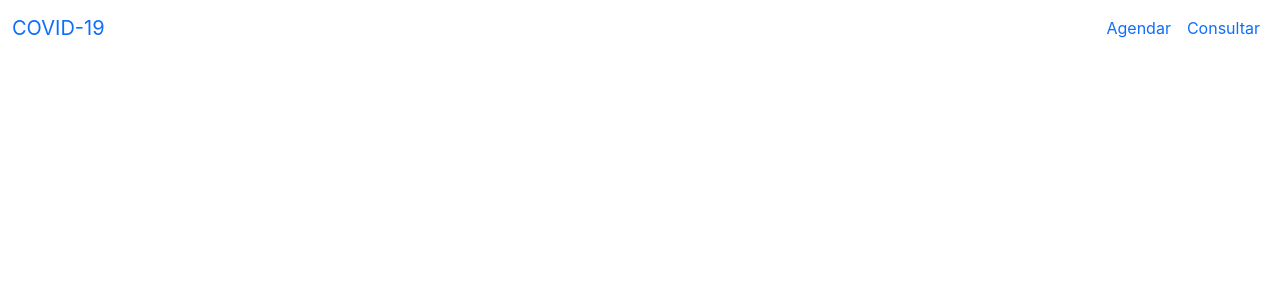
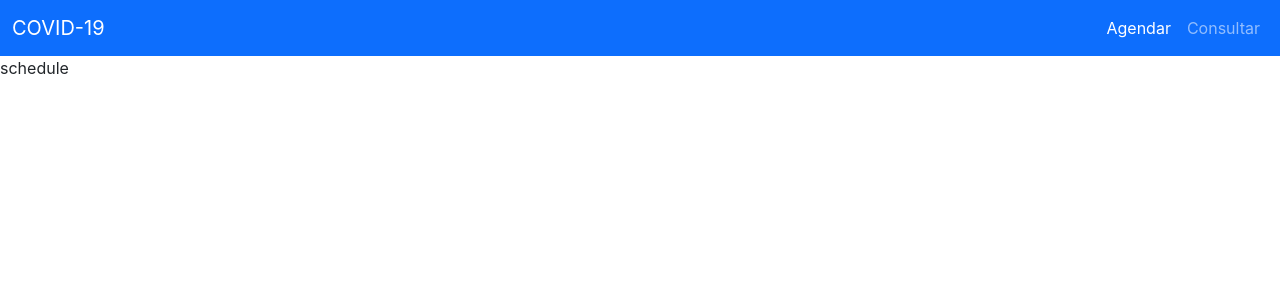
Before and after one commit to GeraldoMGN/covid-19-pitang-challange, a React (Create React App) app in the folder frontend/: page /schedule in a window 1280 px wide. Shown: the top 300 px of the page. Built offline with nearby package versions, Linux system fonts and the light colour scheme.

Commit message:
Routing with React Router

```diff
--- a/frontend/package.json
+++ b/frontend/package.json
@@ -10,6 +10,7 @@
     "prop-types": "^15.7.2",
     "react": "^17.0.2",
     "react-dom": "^17.0.2",
+    "react-router-dom": "^5.2.0",
     "react-scripts": "4.0.3",
     "web-vitals": "^1.0.1"
   },
--- a/frontend/src/App.jsx
+++ b/frontend/src/App.jsx
@@ -1,8 +1,8 @@
-import Navbar from './components/Navbar';
+import Router from './routes';
 
 const App = () => (
   <div className="App">
-    <Navbar />
+    <Router />
   </div>
 );
 
--- a/frontend/src/components/Navbar/index.jsx
+++ b/frontend/src/components/Navbar/index.jsx
@@ -1,17 +1,37 @@
-const Navbar = () => (
-  <nav className="navbar navbar-expand">
+import { Link, useLocation } from 'react-router-dom';
+
+const Navbar = () => {
+  const { pathname } = useLocation();
+
+  const handleActiveClass = (path) => (pathname === path
+    ? 'active'
+    : '');
+
+  return (
+    <nav className="navbar navbar-expand navbar-dark bg-primary">
       <div className="container-fluid">
-      <a className="navbar-brand" href="/">COVID-19</a>
+        <Link className="navbar-brand" to="/">COVID-19</Link>
         <ul className="navbar-nav">
           <li className="nav-item">
-          <a className="nav-link" href="/">Agendar</a>
+            <Link
+              className={`nav-link ${handleActiveClass('/schedule')}`}
+              to="/schedule"
+            >
+              Agendar
+            </Link>
           </li>
           <li className="nav-item">
-          <a className="nav-link" href="/">Consultar</a>
+            <Link
+              className={`nav-link ${handleActiveClass('/listing')}`}
+              to="/listing"
+            >
+              Consultar
+            </Link>
           </li>
         </ul>
       </div>
     </nav>
   );
+};
 
 export default Navbar;
--- /dev/null
+++ b/frontend/src/routes/index.jsx
@@ -0,0 +1,22 @@
+import { BrowserRouter, Switch, Route } from 'react-router-dom';
+import Navbar from '../components/Navbar';
+
+const Router = () => (
+  <BrowserRouter>
+    <Navbar />
+
+    <Switch>
+      <Route path="/schedule">
+        <div>schedule</div>
+      </Route>
+      <Route path="/listing">
+        <div>listing</div>
+      </Route>
+      <Route path="/">
+        <div>home</div>
+      </Route>
+    </Switch>
+  </BrowserRouter>
+);
+
+export default Router;
```
Also changed, not shown: 1 other file (tests, documents, lock files or other folders). Lines whose indentation alone changed are shown as unchanged.
